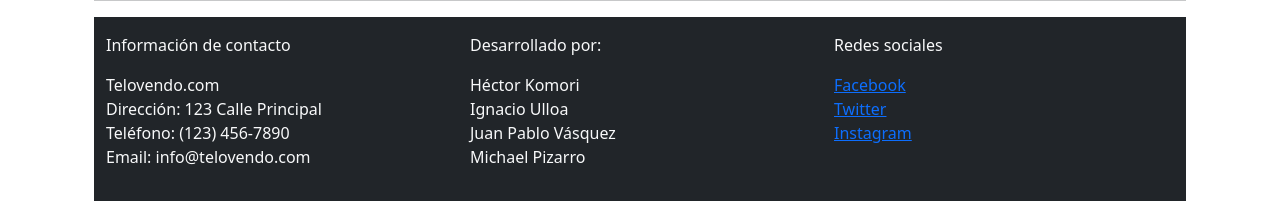
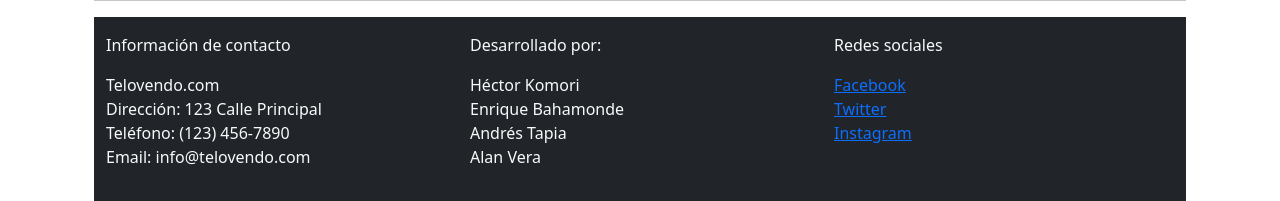
Before and after one commit to heckomher/trabajo-grupal-5, a plain HTML site: page index.html in a window 1280 px wide. Shown: the part 1799-2000 px from the top of the page. Drawn offline with nearby package versions, Linux system fonts and the light colour scheme.

Commit message:
arreglo de footer

```diff
--- a/index.html
+++ b/index.html
@@ -115,9 +115,9 @@
                         <p>Desarrollado por:</p>
                         <ul class="list-unstyled">
                             <li>Héctor Komori</li>
-                            <li>Ignacio Ulloa</li>
-                            <li>Juan Pablo Vásquez</li>
-                            <li>Michael Pizarro</li>
+                            <li>Enrique Bahamonde</li>
+                            <li>Andrés Tapia</li>
+                            <li>Alan Vera</li>
                     </div>
                     <div class="col-md-4">
                         <p>Redes sociales</p>
```
